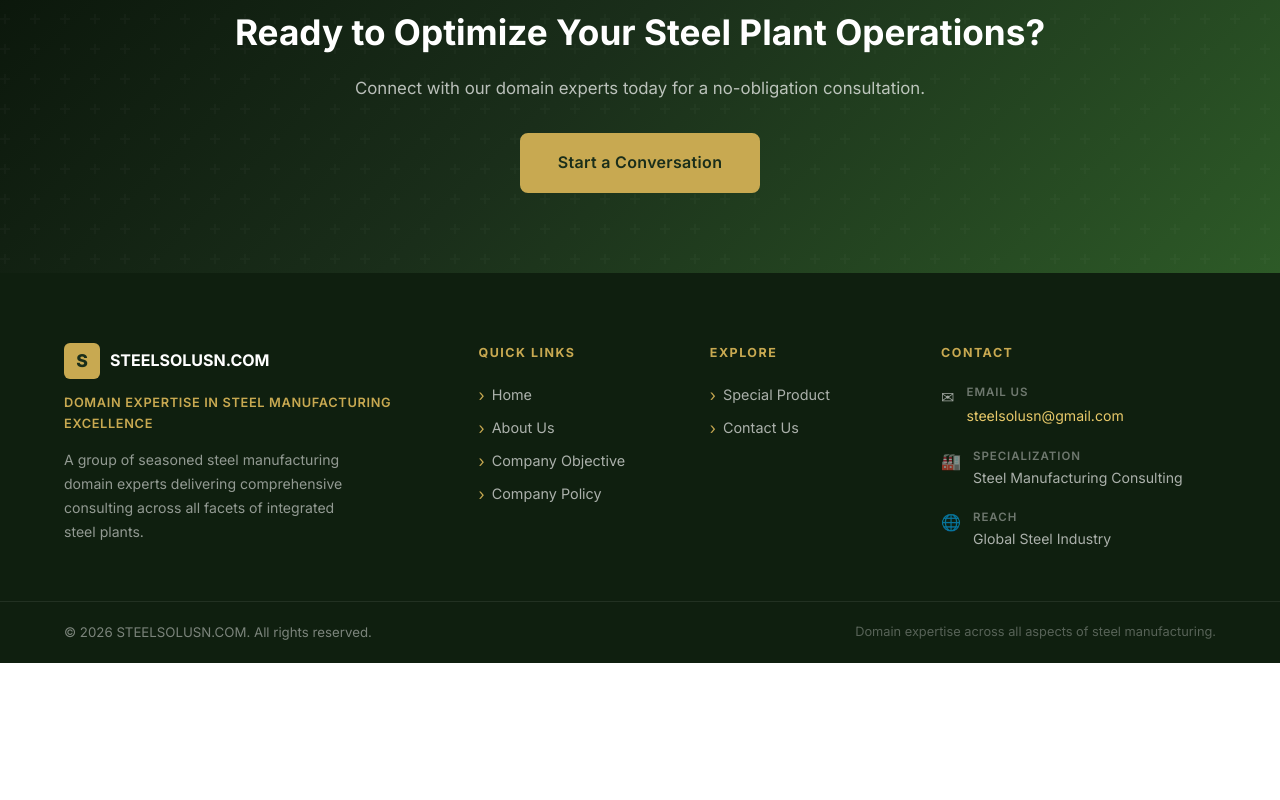
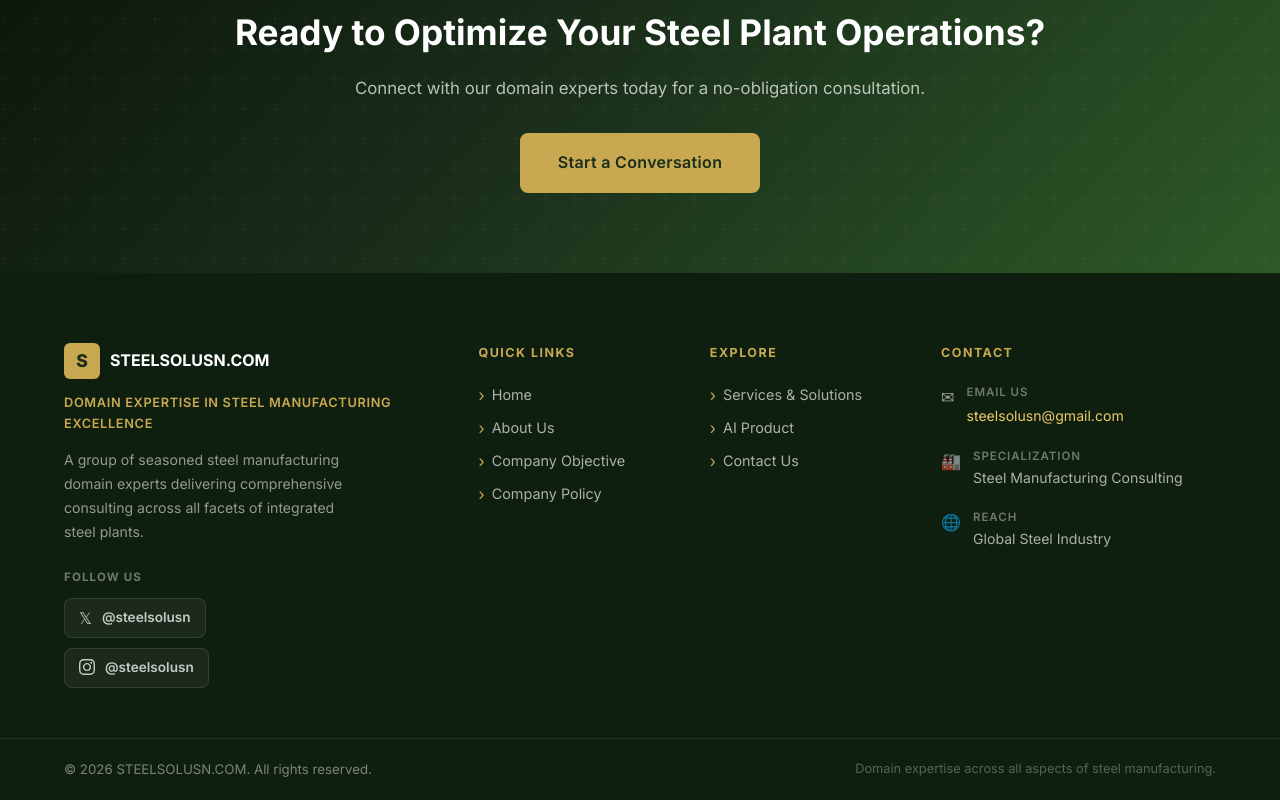
Before and after one commit to AnkurAnubhav/steexprt, a React (Vite) app: page / in a window 1280 px wide. Shown: the part 2780-3580 px from the top of the page. Before the commit the page ends 3443 px from the top, so only its background shows below. Built offline with nearby package versions, Linux system fonts and the light colour scheme.

Commit message:
add social media links

```diff
--- a/src/components/Footer.css
+++ b/src/components/Footer.css
@@ -20,8 +20,6 @@
 }
 
 /* ---- Brand ---- */
-.footer__brand {}
-
 .footer__logo {
   display: flex;
   align-items: center;
@@ -63,11 +61,59 @@
   line-height: 1.7;
   color: rgba(255,255,255,0.55);
   max-width: 300px;
+  margin-bottom: 24px;
+}
+
+/* ---- Social Links ---- */
+.footer__social-label {
+  font-size: 0.72rem;
+  font-weight: 700;
+  letter-spacing: 0.1em;
+  text-transform: uppercase;
+  color: rgba(255,255,255,0.4);
+  margin-bottom: 12px;
+}
+
+.footer__social-links {
+  display: flex;
+  flex-direction: column;
+  gap: 10px;
+}
+
+.footer__social-link {
+  display: inline-flex;
+  align-items: center;
+  gap: 10px;
+  background: rgba(255,255,255,0.05);
+  border: 1px solid rgba(255,255,255,0.1);
+  border-radius: var(--radius-md);
+  padding: 8px 14px;
+  text-decoration: none;
+  transition: all 0.2s ease;
+  width: fit-content;
+}
+
+.footer__social-link:hover {
+  background: rgba(200, 169, 81, 0.1);
+  border-color: rgba(200, 169, 81, 0.3);
+}
+
+.footer__social-icon {
+  font-size: 1rem;
+  line-height: 1;
+}
+
+.footer__social-handle {
+  font-size: 0.85rem;
+  font-weight: 600;
+  color: rgba(255,255,255,0.75);
+}
+
+.footer__social-link:hover .footer__social-handle {
+  color: var(--accent-light);
 }
 
 /* ---- Columns ---- */
-.footer__col {}
-
 .footer__heading {
   font-size: 0.78rem;
   font-weight: 700;
@@ -187,6 +233,9 @@
   .footer__brand-desc {
     max-width: 500px;
   }
+  .footer__social-links {
+    flex-direction: row;
+  }
 }
 
 @media (max-width: 600px) {
@@ -202,4 +251,7 @@
     align-items: flex-start;
     gap: 6px;
   }
+  .footer__social-links {
+    flex-direction: column;
+  }
 }
--- a/src/components/Footer.jsx
+++ b/src/components/Footer.jsx
@@ -10,8 +10,28 @@
 ]
 
 const moreLinks = [
-  { label: 'Special Product',    path: '/special-product' },
-  { label: 'Contact Us',         path: '/contact-us' },
+  { label: 'Services & Solutions', path: '/solutions' },
+  { label: 'AI Product',           path: '/special-product' },
+  { label: 'Contact Us',           path: '/contact-us' },
+]
+
+const socialLinks = [
+  {
+    label: 'X (Twitter)',
+    handle: '@steelsolusn',
+    url: 'https://x.com/steelsolusn',
+    icon: '𝕏',
+  },
+  {
+    label: 'Instagram',
+    handle: '@steelsolusn',
+    url: 'https://www.instagram.com/steelsolusn',
+    icon: (
+      <svg width="16" height="16" viewBox="0 0 24 24" fill="currentColor">
+        <path d="M12 2.163c3.204 0 3.584.012 4.85.07 3.252.148 4.771 1.691 4.919 4.919.058 1.265.069 1.645.069 4.849 0 3.205-.012 3.584-.069 4.849-.149 3.225-1.664 4.771-4.919 4.919-1.266.058-1.644.07-4.85.07-3.204 0-3.584-.012-4.849-.07-3.26-.149-4.771-1.699-4.919-4.92-.058-1.265-.07-1.644-.07-4.849 0-3.204.013-3.583.07-4.849.149-3.227 1.664-4.771 4.919-4.919 1.266-.057 1.645-.069 4.849-.069zm0-2.163c-3.259 0-3.667.014-4.947.072-4.358.2-6.78 2.618-6.98 6.98-.059 1.281-.073 1.689-.073 4.948 0 3.259.014 3.668.072 4.948.2 4.358 2.618 6.78 6.98 6.98 1.281.058 1.689.072 4.948.072 3.259 0 3.668-.014 4.948-.072 4.354-.2 6.782-2.618 6.979-6.98.059-1.28.073-1.689.073-4.948 0-3.259-.014-3.667-.072-4.947-.196-4.354-2.617-6.78-6.979-6.98-1.281-.059-1.69-.073-4.949-.073zm0 5.838c-3.403 0-6.162 2.759-6.162 6.162s2.759 6.163 6.162 6.163 6.162-2.759 6.162-6.163c0-3.403-2.759-6.162-6.162-6.162zm0 10.162c-2.209 0-4-1.79-4-4 0-2.209 1.791-4 4-4s4 1.791 4 4c0 2.21-1.791 4-4 4zm6.406-11.845c-.796 0-1.441.645-1.441 1.44s.645 1.44 1.441 1.44c.795 0 1.439-.645 1.439-1.44s-.644-1.44-1.439-1.44z"/>
+      </svg>
+    ),
+  },
 ]
 
 export default function Footer() {
@@ -33,6 +53,26 @@
                 A group of seasoned steel manufacturing domain experts delivering
                 comprehensive consulting across all facets of integrated steel plants.
               </p>
+
+              {/* Social Links */}
+              <div className="footer__social">
+                <p className="footer__social-label">Follow Us</p>
+                <div className="footer__social-links">
+                  {socialLinks.map(s => (
+                    <a
+                      key={s.label}
+                      href={s.url}
+                      target="_blank"
+                      rel="noopener noreferrer"
+                      className="footer__social-link"
+                      aria-label={s.label}
+                    >
+                      <span className="footer__social-icon">{s.icon}</span>
+                      <span className="footer__social-handle">{s.handle}</span>
+                    </a>
+                  ))}
+                </div>
+              </div>
             </div>
 
             {/* Quick Links */}
```
